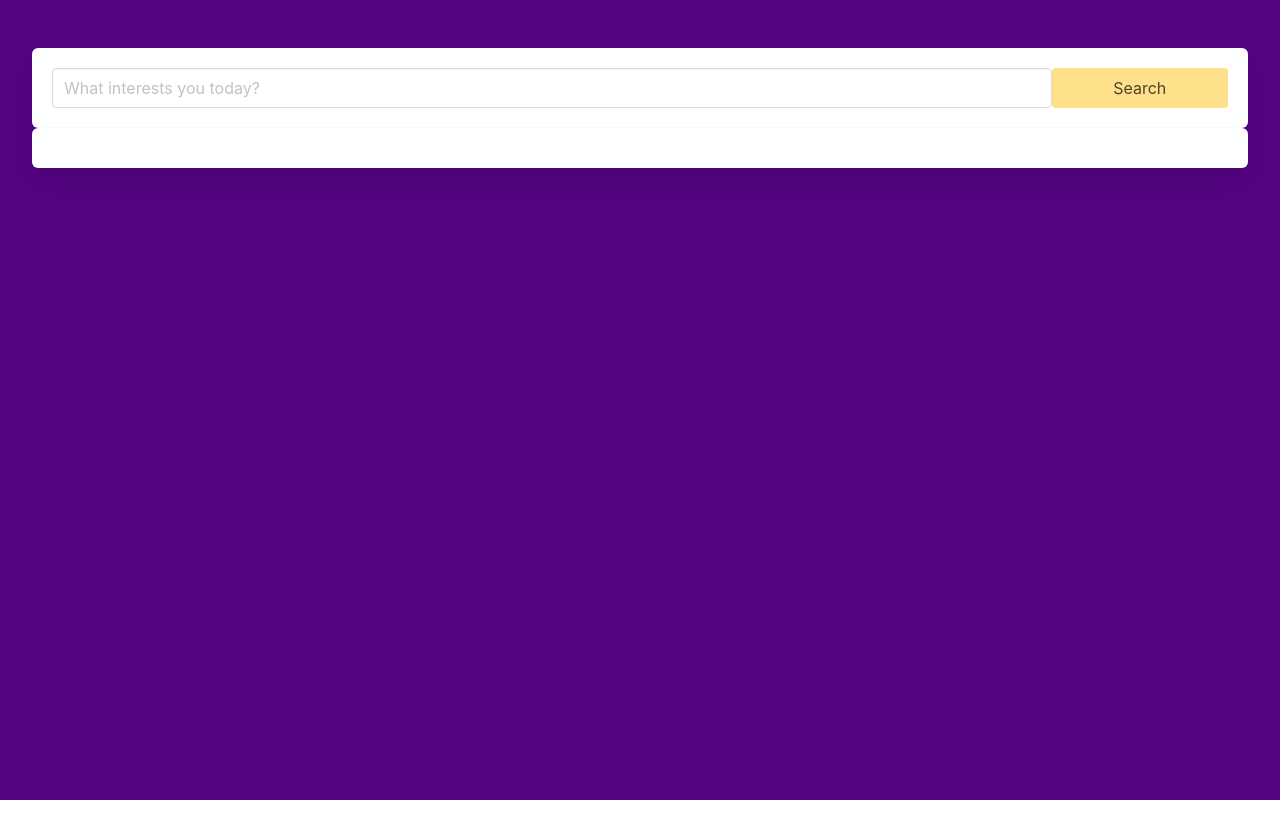
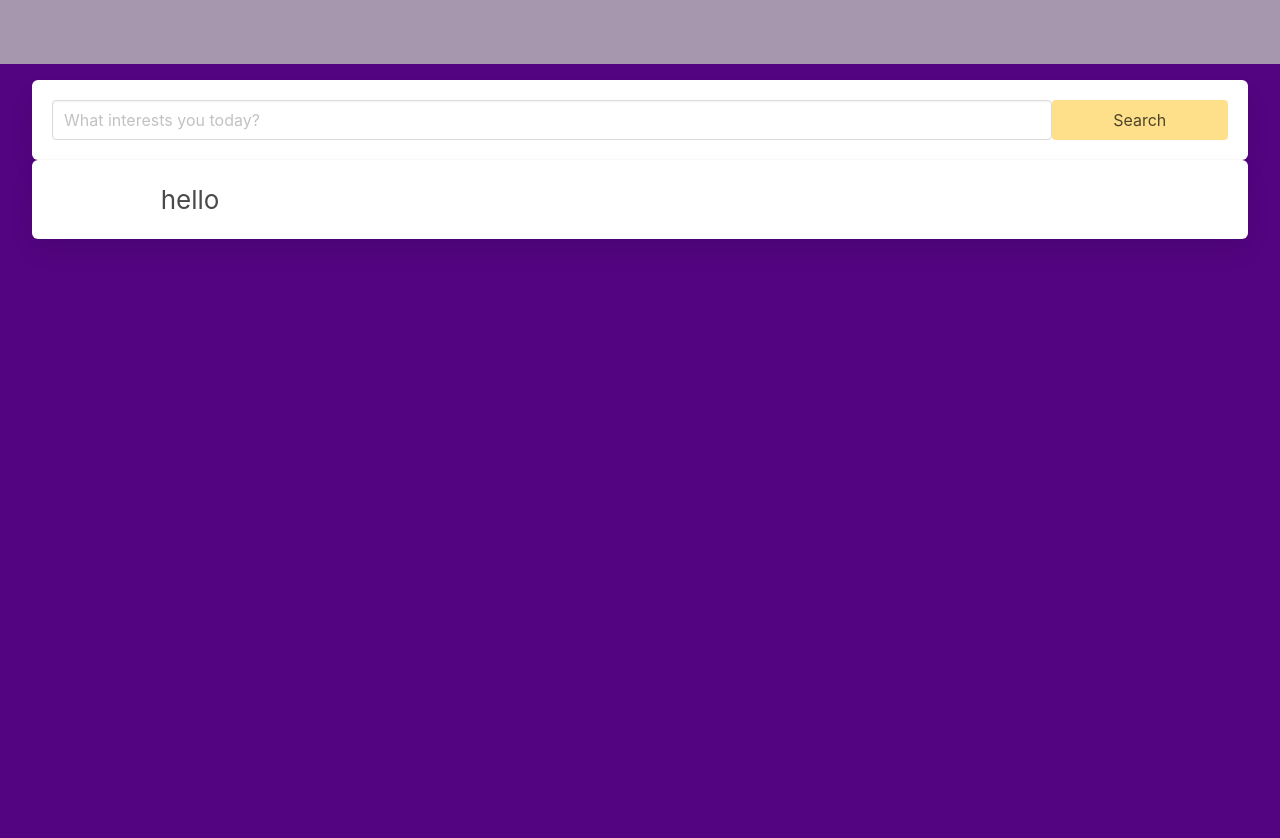
Before and after one commit to gslowski/AdvancedStreamSearch, a React (Create React App) app in the folder Code/stream-title-search/: page / in a window 1280 px wide. Shown: the top 838 px of the page. Before the commit the page ends 800 px from the top, so only its background shows below. Built offline with nearby package versions, Linux system fonts and the light colour scheme; no server answers.

Commit message:
Added banner and search result component

```diff
--- a/Code/stream-title-search/src/App.css
+++ b/Code/stream-title-search/src/App.css
@@ -24,6 +24,17 @@
   color: white;
 }
 
+.App-header {
+  background-color: #a697af;
+  height: 8vh;
+  display: flex;
+  flex-direction: column;
+  align-items: center;
+  justify-content: center;
+  font-size: calc(10px + 2vmin);
+  color: white;
+}
+
 .App-link {
   color: #61dafb;
 }
--- a/Code/stream-title-search/src/App.js
+++ b/Code/stream-title-search/src/App.js
@@ -4,6 +4,7 @@ import React, { useState, useEffect } from 'react';
 import { jsx, css } from "@emotion/react";
 import 'bulma/css/bulma.css';
 import axios from 'axios';
+import Results from './Components/Results';
 
 function App() {
 
@@ -55,8 +56,12 @@ function App() {
 
   return (
     <div className="App">
-      <header className="App-background">
-        <div css={css`width: 95%; position: absolute; top: 1vh`}>
+      <header className="App-header">
+
+      </header>
+
+      <div className="App-background">
+        <div css={css`width: 95%; position: absolute; top: 5vh`}>
           <div className="box" css={css`width: 100%; position: relative; top: 5vh; margin: auto;`}>
             <input className="input"
               type="text"
@@ -66,10 +71,12 @@ function App() {
             <button className="button is-warning" css={css`width: 15%`}>Search</button>
           </div>
           <div className="box" css={css`width: 100%; position: relative; top: 2vh; margin: auto;`}>
-
+            <div className="columns is-full">
+              <Results />
+            </div>
           </div>
         </div>
-      </header>
+      </div>
     </div>
   );
 }
--- /dev/null
+++ b/Code/stream-title-search/src/Components/Results.js
@@ -0,0 +1,16 @@
+/** @jsxImportSource @emotion/react */
+import { useState, useEffect } from 'react';
+import { css } from "@emotion/react";
+import axios from 'axios';
+
+const Results = ({ streamList }) => {
+
+    return (
+        <div className="column is-centered is-one-quarter">
+            hello
+        </div>
+    )
+
+}
+
+export default Results
```
